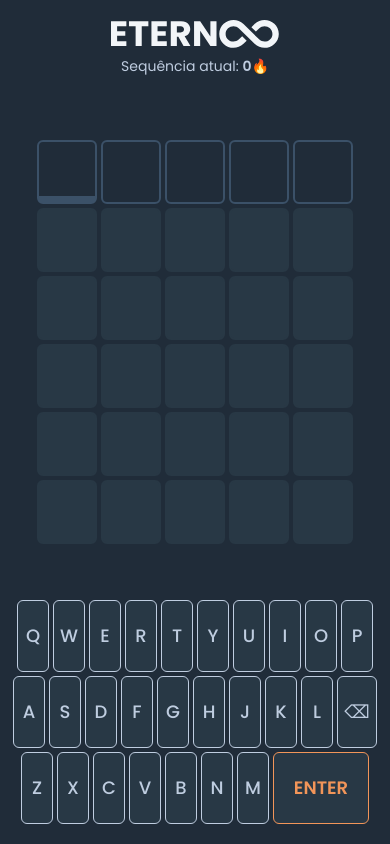
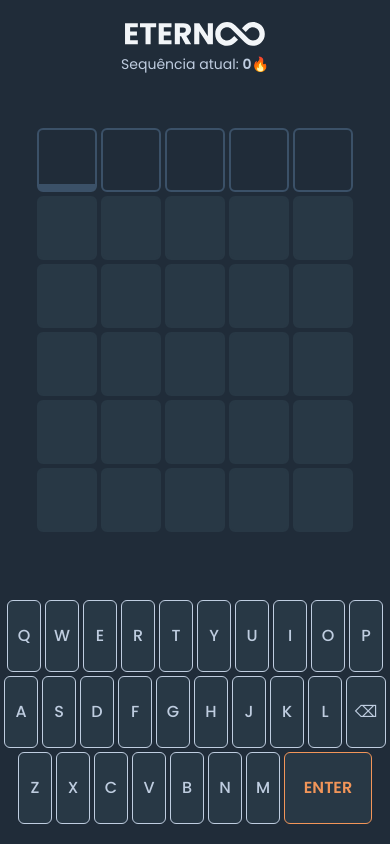
Before and after one commit to B0RGESdaniel/eternoo, a React (Vite) app: page / in a window 390 px wide. Built offline with nearby package versions, Linux system fonts and the light colour scheme.

Commit message:
fix responsive layout

```diff
--- a/src/App.tsx
+++ b/src/App.tsx
@@ -252,17 +252,13 @@
   return (
     <div className="flex flex-col h-dvh overflow-hidden py-3">
       <header className="w-full h-14 flex items-center justify-center flex-col gap-2 pt-4">
-        <img
-          src={logo}
-          alt="Eternoo Logo"
-          className="w-42 h-42 lg:w-50 lg:h-50"
-        />
-        <p className="text-blue-foreground text-sm lg:text-sm">
+        <img src={logo} alt="Eternoo Logo" className="w-35 h-35" />
+        <p className="text-blue-foreground text-sm lg:text-xs">
           Sequência atual:{" "}
           <strong className="font-semibold">{getStreak()}</strong>🔥
         </p>
       </header>
-      <main className="flex flex-1 flex-col items-center mt-10 justify-between overflow-hidden">
+      <main className="flex-1 flex flex-col items-center justify-between overflow-hidden">
         <div className="flex-1 w-full flex items-center justify-center">
           <div className="flex items-center justify-between flex-col gap-1">
             {Array.from({ length: 6 }).map((_, index) => {
--- a/src/components/keyboard.tsx
+++ b/src/components/keyboard.tsx
@@ -13,11 +13,11 @@
 ];
 
 const button = tv({
-  base: "h-18 lg:h-16 flex items-center justify-center text-blue-foreground font-medium text-lg lg:text-xl rounded-md cursor-pointer",
+  base: "h-18 lg:h-16 flex items-center justify-center text-blue-foreground font-medium text-base lg:text-xl rounded-md cursor-pointer",
   variants: {
     size: {
-      letter: "w-8 lg:w-14",
-      enter: "w-24 lg:w-36 border-primary! text-primary! font-semibold",
+      letter: "w-8.5 lg:w-14",
+      enter: "w-22 lg:w-36 border-primary! text-primary! font-semibold",
       backspace: "w-10 lg:w-14",
     },
     hit: {
@@ -46,7 +46,7 @@
   }
 
   return (
-    <div className="flex flex-col items-center justify-center p-2 gap-1 mt-4 shrink-0">
+    <div className="flex flex-col items-center justify-center p-2 gap-1">
       {ROWS.map((row, rowIndex) => (
         <div
           key={rowIndex}
--- a/src/components/word-line.tsx
+++ b/src/components/word-line.tsx
@@ -2,7 +2,7 @@
 import { AttemptedWordState } from "../types/attempted-word-state";
 
 const cell = tv({
-  base: "w-15 lg:w-18 h-16 lg:h-19 rounded-md font-bold text-center text-3xl lg:text-4xl select-none flex items-center justify-center",
+  base: "w-15 lg:w-16 h-16 lg:h-17 rounded-md font-bold text-center text-2xl lg:text-4xl select-none flex items-center justify-center",
   variants: {
     variant: {
       active: "border-2 border-muted-background",
```
